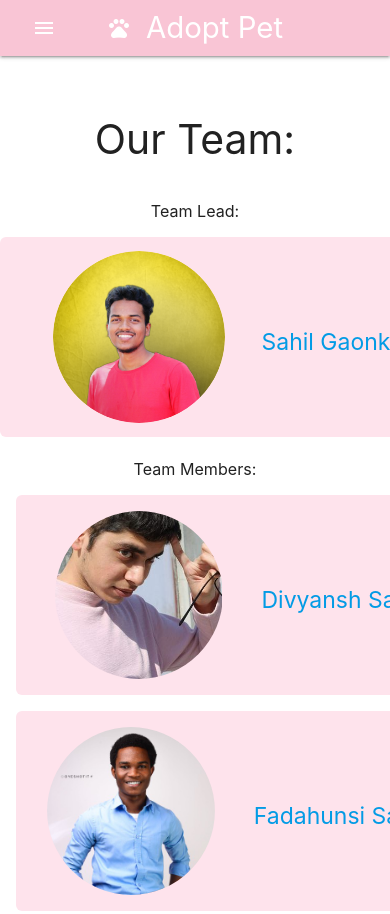
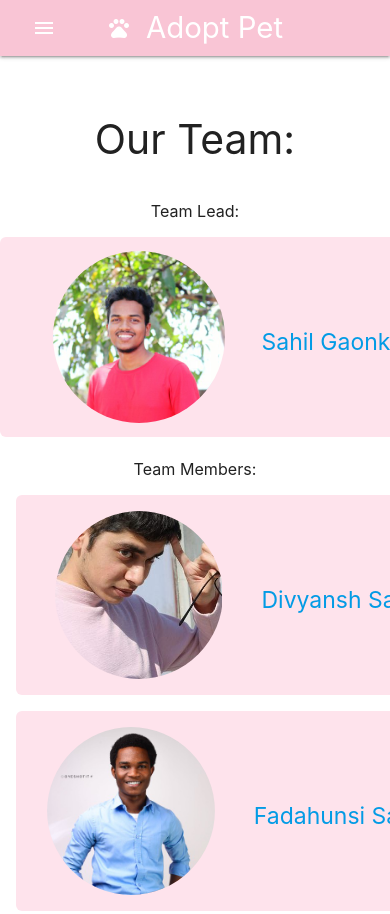
Before and after one commit to gaonkarsahil/ApiFest2022Team105, a plain HTML site: page Frontend/contact.html in a window 390 px wide. Shown: the top 914 px of the page. Drawn offline with nearby package versions, Linux system fonts and the light colour scheme.

```diff
--- a/Frontend/contact.html
+++ b/Frontend/contact.html
@@ -43,7 +43,7 @@
         <h3 class="ques">Our Team:</h3>
         <h6 class="ques">Team Lead:</h6>
         <div class="contact-card">
-            <img src="./sahil.png" alt="">
+            <img src="./sahil.jpg" alt="">
             <h5 class="ques">
                 <a href="https://www.linkedin.com/in/sahil-gaonkar-79b605145/" target="_blank">
                     Sahil Gaonkar
--- a/Frontend/style.css
+++ b/Frontend/style.css
@@ -1,3 +1,5 @@
+
+
 .nav-wrapper{
     padding-left: 1em;
 }
@@ -115,4 +117,7 @@
       grid-template-columns: 1fr;
       gap: 20px;
   }
+  img{
+      width: 90vw;
+  }
 }
```
Also changed, not shown: Frontend/sahil.jpg (added).
